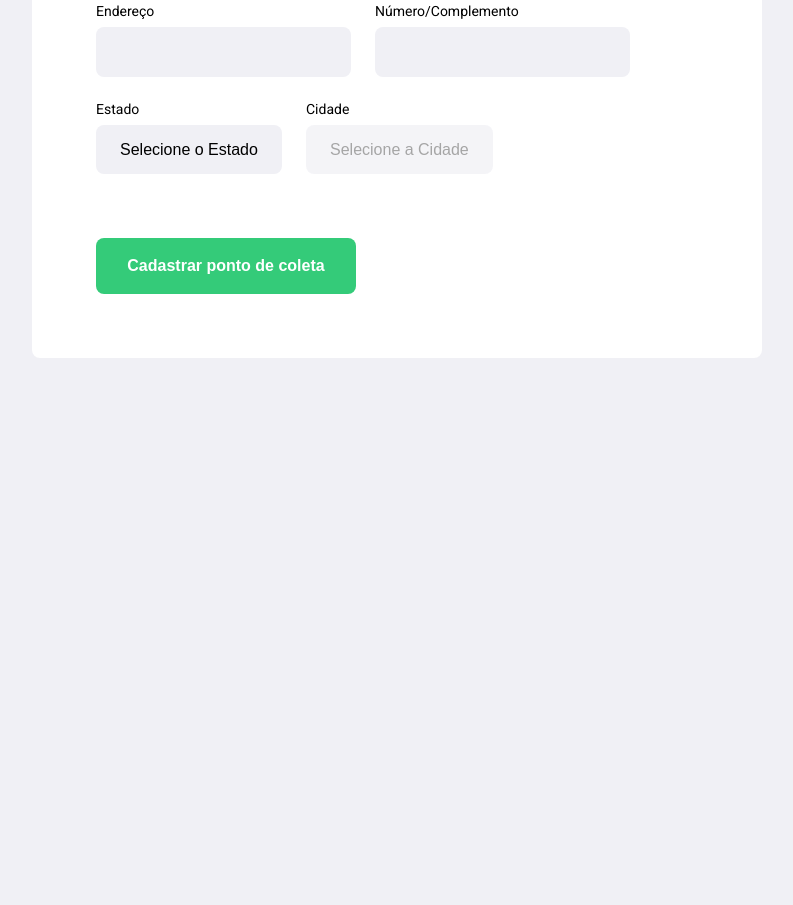
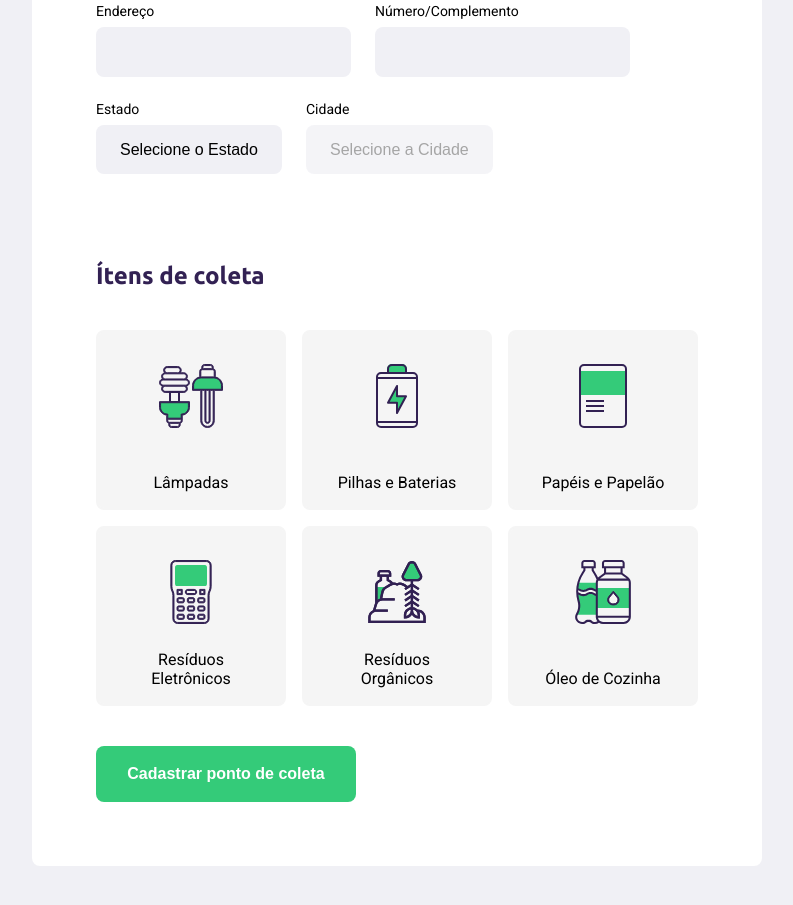
Before and after one commit to rodrigomotamendes/nlw1_trilha_starter_ecoleta, a plain HTML site: page create-point.html in a window 1280 px wide. Shown: the part 505-1410 px from the top of the page, without its empty margins (243-1036 px from the left). Before the commit the page ends 943 px from the top, so only its background shows below. Drawn offline with Linux system fonts and the light colour scheme; no server answers.

Commit message:
Update - Aula 03 - Escolha da stack

```diff
--- a/create-point.html
+++ b/create-point.html
@@ -35,32 +35,34 @@
 
         <div class="field">
           <label for="name">Nome da Entidade</label>
-          <input type="text" name='name'>
+          <input type="text" name='name' required>
         </div>
 
         <div class="field-group">
           <div class="field">
             <label for="address">Endereço</label>
-            <input type="text" name='address'>
+            <input type="text" name='address' required>
           </div>
 
           <div class="field">
             <label for="address2">Número/Complemento</label>
-            <input type="text" name='address2'>
+            <input type="text" name='address2' required>
           </div>
         </div>
 
         <div class="field-group">
           <div class="field">
             <label for="state">Estado</label>
-            <select name="uf">
+            <select name="uf" required>
               <option value="">Selecione o Estado</option>
             </select>
+
+            <input type="hidden" name="state">
           </div>
 
           <div class="field">
             <label for="city">Cidade</label>
-            <select name="city" disabled>
+            <select name="city" disabled required>
               <option value="">Selecione a Cidade</option>
             </select>
 
@@ -69,6 +71,46 @@
           </div>
         </div>
 
+
+      </fieldset>
+
+      <fieldset>
+        <legend>
+          <h2>Ítens de coleta</h2>
+        </legend>
+
+        <div class="items-grid">
+          <li data-id="1">
+            <img src="/assets/lampadas.svg" alt="Lâmpadas">
+            <span>Lâmpadas</span>
+          </li>
+
+          <li data-id="2">
+            <img src="/assets/baterias.svg" alt="Pilhas e Baterias">
+            <span>Pilhas e Baterias</span>
+          </li>
+
+          <li data-id="3">
+            <img src="/assets/papeis-papelao.svg" alt="Papéis e Papelão">
+            <span>Papéis e Papelão</span>
+          </li>
+
+          <li data-id="4">
+            <img src="/assets/eletronicos.svg" alt="Resíduos Eletrônicos">
+            <span>Resíduos Eletrônicos</span>
+          </li>
+
+          <li data-id="5">
+            <img src="/assets/organicos.svg" alt="Resíduos Orgânicos">
+            <span>Resíduos Orgânicos</span>
+          </li>
+
+          <li data-id="6">
+            <img src="/assets/oleo.svg" alt="Óleo de Cozinha">
+            <span>Óleo de Cozinha</span>
+          </li>
+
+        </div>
 
       </fieldset>
 
--- a/scripts/create-point.js
+++ b/scripts/create-point.js
@@ -25,12 +25,16 @@ function getCities(event) {
 
   const url = `https://servicodados.ibge.gov.br/api/v1/localidades/estados/${ufValue}/municipios`
 
+
+  citySelect.innerHTML = "<option value>Selecione a Cidade</option>"
+  citySelect.disabled = true
+
   fetch(url)
     .then(res => res.json())
     .then(cities => {
 
       for (const city of cities) {
-        citySelect.innerHTML += `<option value="${city.id}">${city.nome}</option>`
+        citySelect.innerHTML += `<option value="${city.nome}">${city.nome}</option>`
       }
 
       citySelect.disabled=false
--- a/styles/create-point.css
+++ b/styles/create-point.css
@@ -118,3 +118,30 @@ form button {
 form button:hover {
   background-color: #2fb86e;
 }
+
+.items-grid {
+  display: grid;
+  grid-template-columns: 1fr 1fr 1fr;
+  gap: 16px;
+}
+
+.items-grid li {
+  background-color: #f5f5f5;
+  list-style: none;
+
+  border: 2px solid #f5f5f5;
+  border-radius: 8px;
+
+  height: 180px;
+
+  padding: 32px 24px 16px;
+
+  display: flex;
+  flex-direction: column;
+  align-items: center;
+  justify-content: space-between;
+
+  text-align: center;
+
+  cursor: pointer;
+}
```
